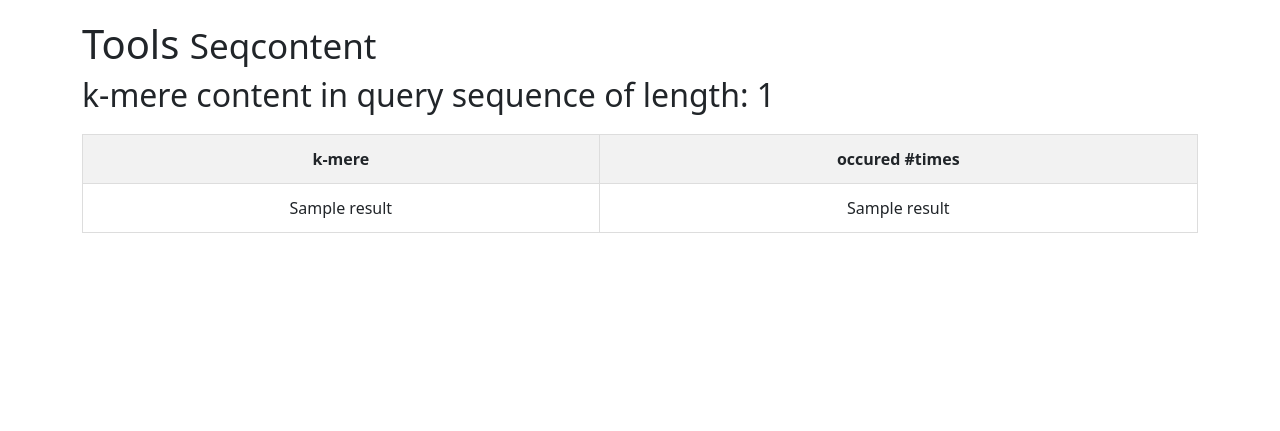
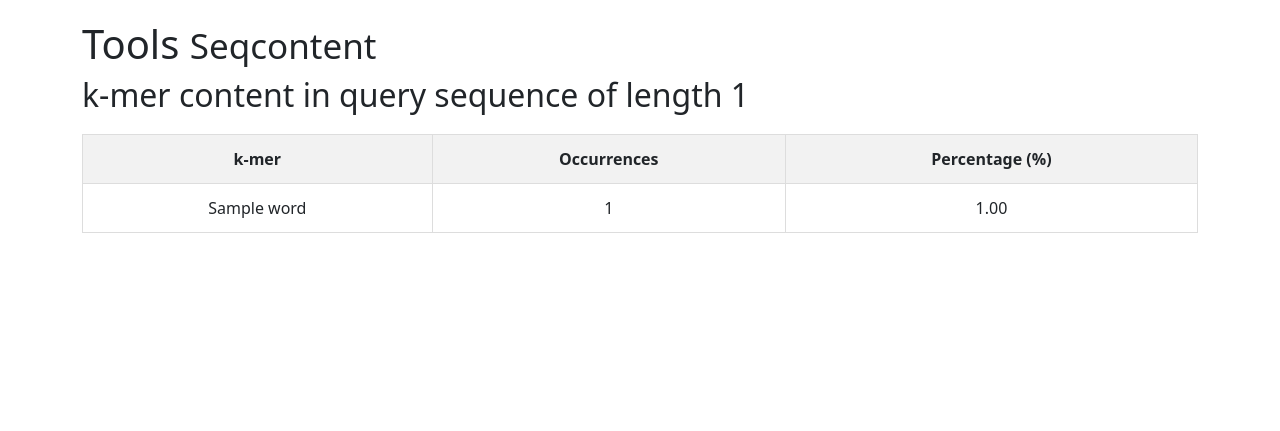
Before and after one commit to MieszkoCharchuta/django, a Django app: template biotools/templates/biotools/seqcontent.html in a window 1280 px wide. Shown: the part 56-487 px from the top of the page. Run offline with Django 5.2, Linux system fonts and the light colour scheme; the template is opened without the code that fills it: most values are stand-ins (such as "Sample title", 1, 10 or a date in 2020).

Commit message:
Added percentages

```diff
--- a/biotools/templates/biotools/seqcontent.html
+++ b/biotools/templates/biotools/seqcontent.html
@@ -3,7 +3,6 @@
 {% block page_title %}Sequence Content{% endblock %}
 {% block nav-link-tools %}active{% endblock %}
 {% block nav-link-seqcontent %}active{% endblock %}
-
 
 {% block content %}
     <h1>Tools <small>Seqcontent</small></h1>
@@ -28,24 +27,25 @@
         }
     </style>
     {% if results %}
-        <h2>k-mere content in query sequence of length: {{ query_length }} </h2>
+        <h2>k-mer content in query sequence of length {{ query_length }}</h2>
         <table>
             <thead>
             <tr>
-                <th>k-mere</th>
-                <th>occured #times</th>
+                <th>k-mer</th>
+                <th>Occurrences</th>
+                <th>Percentage (%)</th>
             </tr>
             </thead>
             <tbody>
-            {% for k, v in results.items %}
+            {% for word, data in results.items %}
                 <tr>
-                    <td>{{ k }}</td>
-                    <td>{{ v }}</td>
+                    <td>{{ word }}</td>
+                    <td>{{ data.count }}</td>
+                    <td>{{ data.percentage|floatformat:2 }}</td>
                 </tr>
             {% endfor %}
             </tbody>
         </table>
-
     {% else %}
         <form method="post">
             {% csrf_token %}
```
Also changed, not shown: biotools/utils.py (+11 -2 lines).
